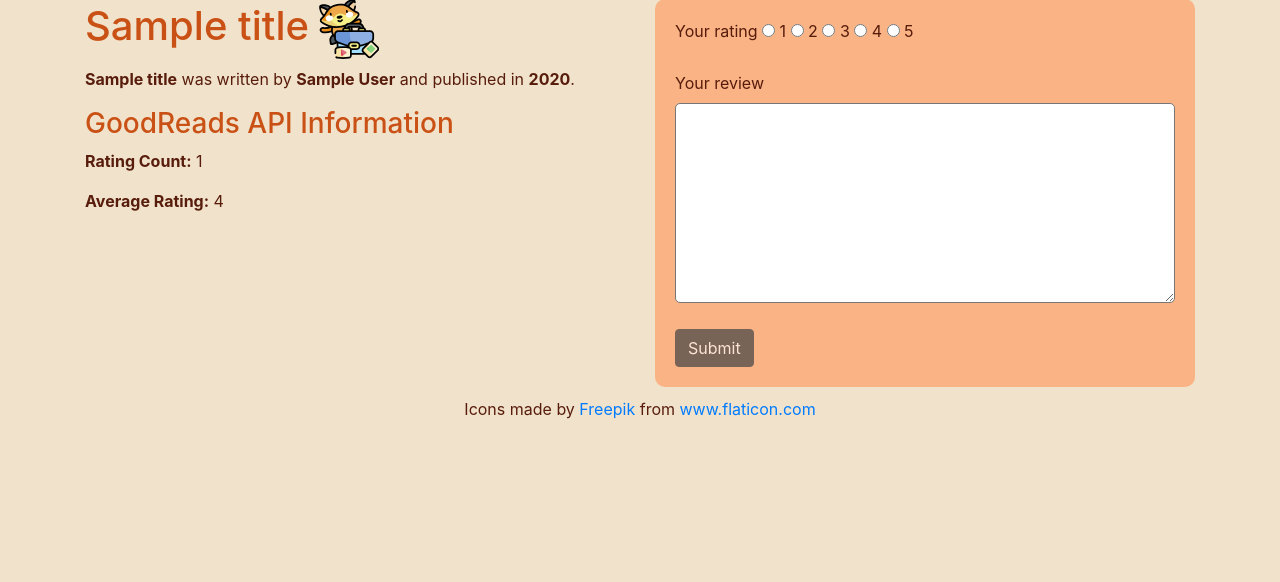
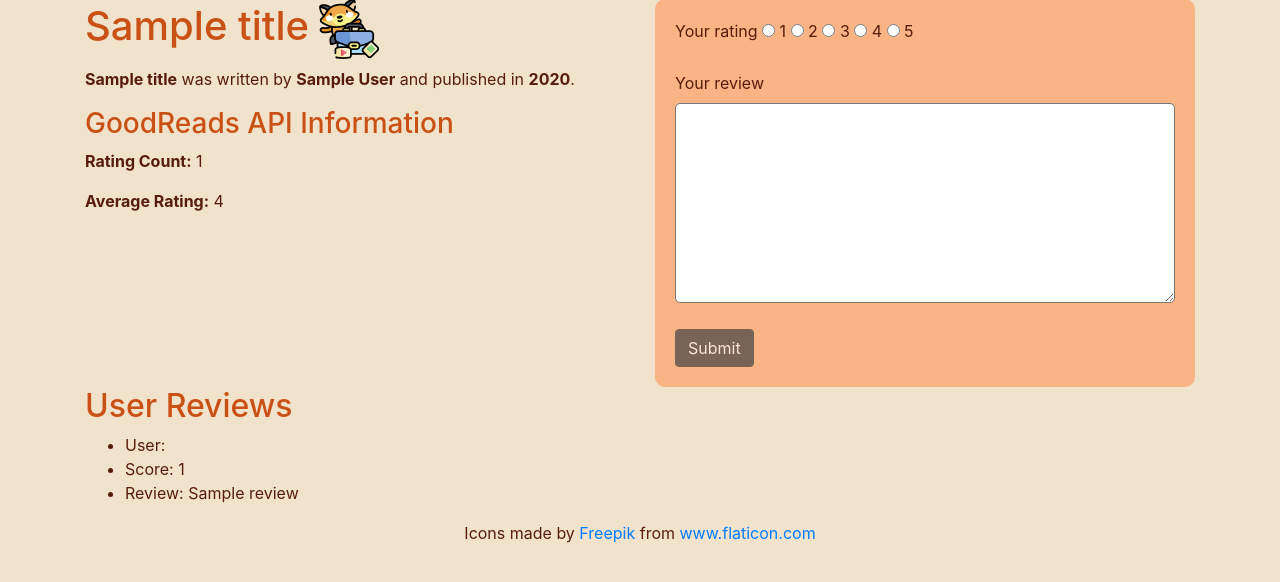
Before and after one commit to maxdemaio/bookFox, a Flask app: template templates/reviews.html in a window 1280 px wide. Shown: the part 87-669 px from the top of the page. Run offline with Flask 2, Linux system fonts and the light colour scheme; the template is opened without the code that fills it: most values are stand-ins (such as "Sample title", 1, 10 or a date in 2020); some libraries are stand-ins or nearby versions.

Commit message:
Created section for user reviews

```diff
--- a/templates/reviews.html
+++ b/templates/reviews.html
@@ -20,7 +20,7 @@
 
         <div class="right col-sm-6">
             <div class="myForms">
-                <form>
+                <form action="/reviews/{{ isbn }}" method="post">
                     <div>
                         Your rating
                         <input id="1" type="radio" name="options" value="1" onclick="myFunc()">
@@ -39,17 +39,57 @@
                         <label for="title-select">5</label>
                     </div>
                     <div>
-                        <label for="search-input">Your review</label><br>
-                        <textarea></textarea>
+                        <label for="review-input">Your review</label><br>
+                        <textarea id="review-input" name="review"></textarea>
                     </div>
-                    <button id="search-submit" type="submit" class="btn btn-dark" disabled>Submit</button>
+                    <button id="review-submit" type="submit" class="btn btn-dark" disabled>Submit</button>
                 </form>
             </div>
         </div>
     </div>
+
+    <div class="header">
+        <h2>User Reviews</h2>
+    </div>
+
+    {% if True %}
+    {% for review in reviews %}
+    <div>
+        <ul>
+            <li>User:</li>
+            <li>Score: {{ review[0] }}</li>
+            <li>Review: {{ review[1] }}</li>
+        </ul>
+    </div>
+    {% endfor %}
+
+    {% else %}
+    <div class="apology">
+        <p>No reviews have been written for {{ title }} yet.</p>
+    </div>
+    {% endif %}
 </div>
 
 <script>
-
+    // If a radio button has been selected and input has been typed in, activate the submit button
+    function myFunc() {
+        if (document.querySelector("#review-input").value !== "") {
+            document.getElementById("review-submit").disabled = false;
+        }
+    }
+    document.querySelector("#review-input").onkeyup = function () {
+        if (document.querySelector("#review-input").value === "") {
+            document.getElementById("review-submit").disabled = true;
+        }
+        else {
+            var radios = document.getElementsByName("options");
+            for (var i = 0; i < radios.length; i++) {
+                if (radios[i].checked) {
+                    document.getElementById("review-submit").disabled = false;
+                    break;
+                }
+            }
+        }
+    }
 </script>
 {% endblock %}
```
